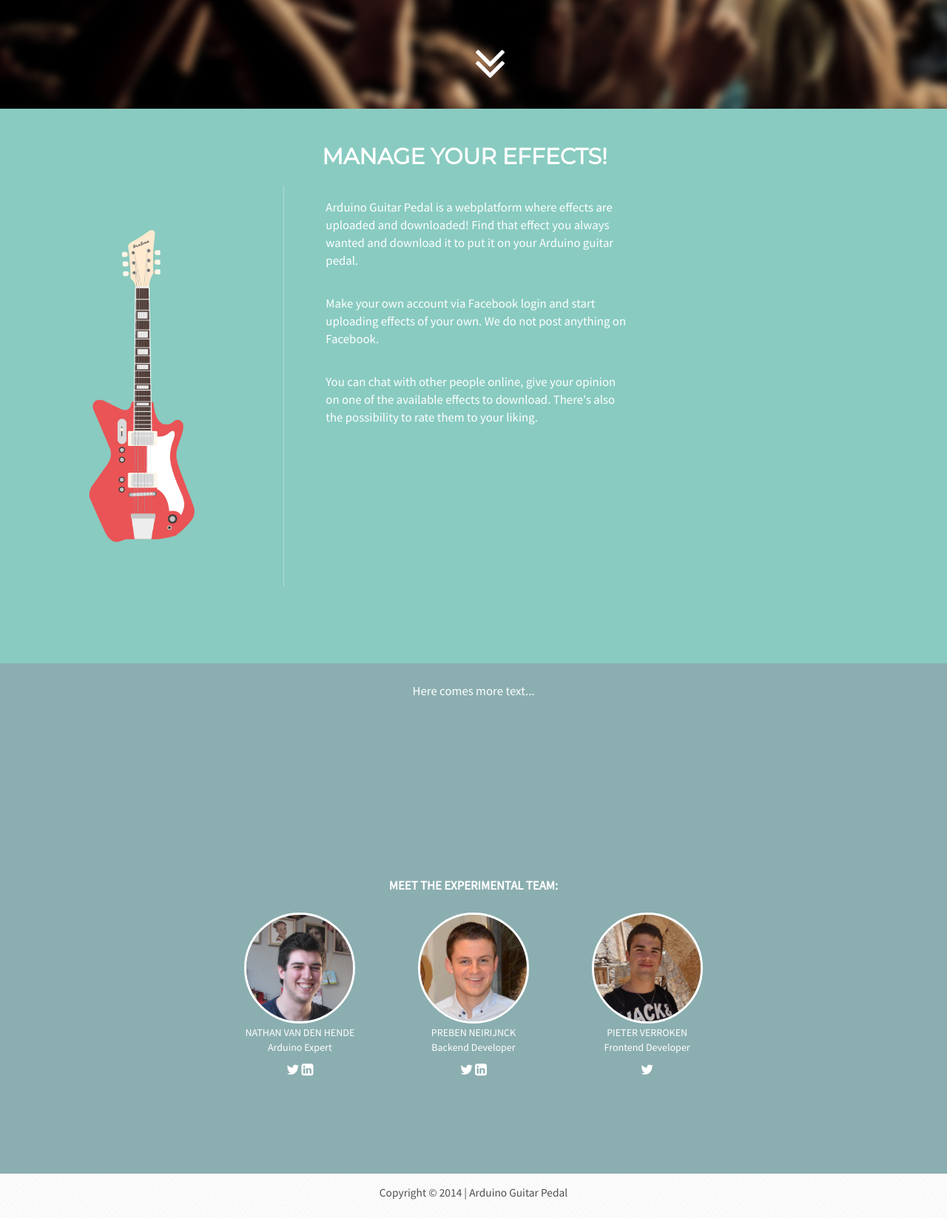
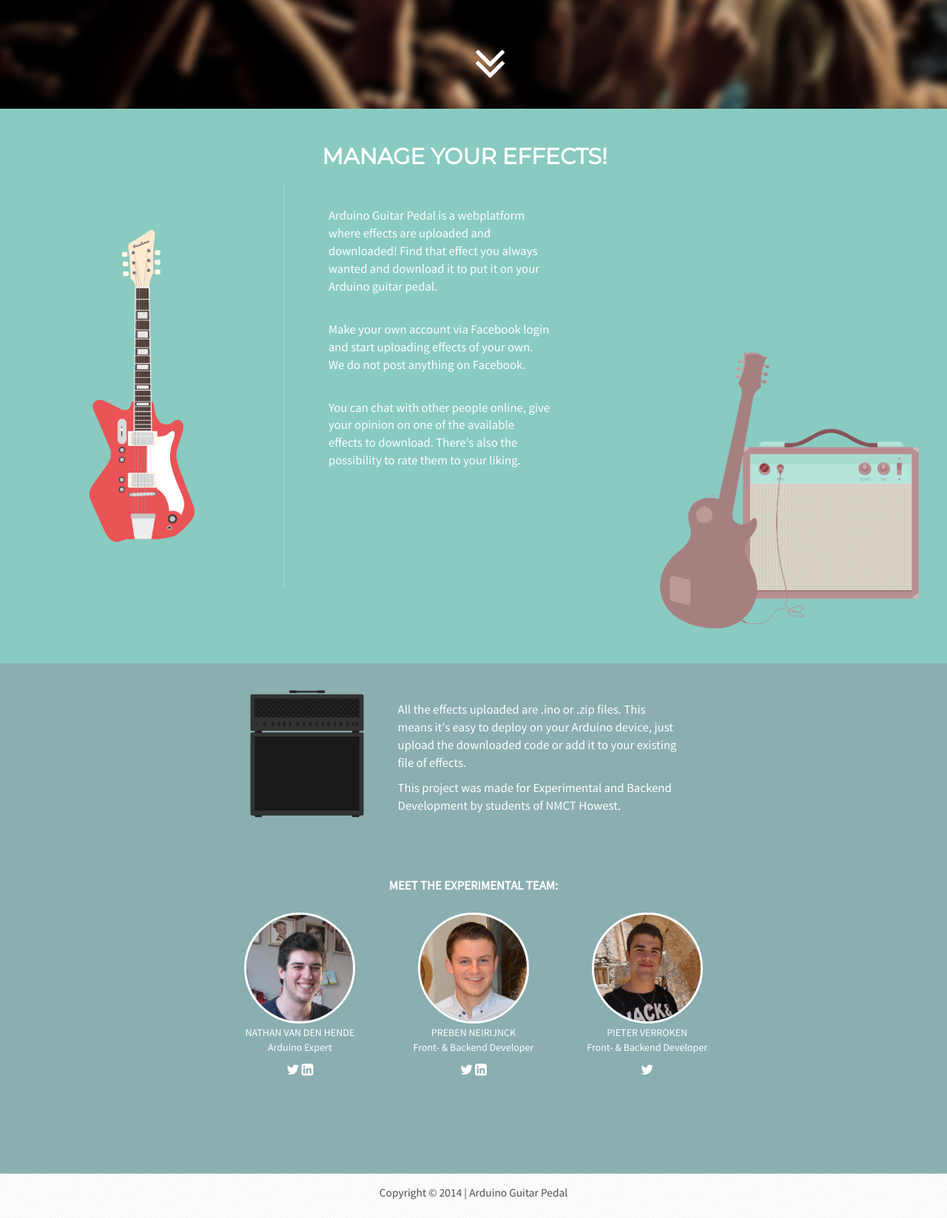
Before and after one commit to Neirijnck/OpenSourceGuitarPedal, a Node server app: template views/pages/index.ejs in a window 1280 px wide. Shown: the part 653-2300 px from the top of the page at 74% size. Run offline with Node 20, Linux system fonts and the light colour scheme; the template is opened without the code that fills it, so the values that code supplies are empty; some libraries are stand-ins or nearby versions.

Commit message:
Design - V4.1 - Index page done

```diff
--- a/public/stylesheets/style.css
+++ b/public/stylesheets/style.css
@@ -129,41 +129,52 @@ h1 {
     text-transform: uppercase;
     font-weight: bold;
     color: white;
-    margin: 5%;
+    margin: 3%;
 }
 
 #second-content
 {
     position: absolute;
-    width: 40%;
+    width: 67%;
     height: 94%;
     left: 32%;
     top: 3%;
+}
+
+#second-guitar
+{
+    position: absolute;
+    bottom: 25px;
+    right: 25px;
 }
 
 #second-text
 {
     font-size: 1.2em;
     color: #ffffff;
-    margin-left: 6%;
-    margin-top: 8%;
-    width: 80%;
+    margin-left: 4%;
+    margin-top: 3%;
+    width: 35%;
+    float: left;
 }
 
 #third
 {
     background-color: #8baeb0;
     height: calc(100vh - 110px);
+    background-image: url('../images/amp.png');
+    background-size: 12%;
+    background-position: 30% 7%;
+    background-repeat: no-repeat;
+    position: relative;
 }
 
 #third-text
 {
-    margin-left: auto ;
-    margin-right: auto ;
-    padding-top: 2%;
-    width: 55%;
+    margin-left: 42%;
+    padding-top: 4%;
+    width: 30%;
     height: 40%;
-    text-align: center;
 }
 
 #third-text p
--- a/views/pages/index.ejs
+++ b/views/pages/index.ejs
@@ -22,20 +22,24 @@
         <div id="second-content">
             <h2>Manage your effects!</h2>
             <div id="second-text">
-            <p>Arduino Guitar Pedal is a webplatform where effects are uploaded and downloaded!
-                Find that effect you always wanted and download it to put it on your Arduino guitar pedal.</p>
+                <p>Arduino Guitar Pedal is a webplatform where effects are uploaded and downloaded!
+                    Find that effect you always wanted and download it to put it on your Arduino guitar pedal.</p>
                 <br />
                 <p>Make your own account via Facebook login and start uploading effects of your own. We do not post anything on Facebook.</p>
                 <br />
                 <p>You can chat with other people online, give your opinion on one of the available effects to download. There's also the possibility to rate them to your liking.</p>
             </div>
+
+            <img id="second-guitar" src="/images/guitar_amp.png" width="350px">
+
         </div>
 
     </section>
     <section class="mainsection page" id="third">
 
         <div id="third-text">
-            <p>Here comes more text...</p>
+            <p>All the effects uploaded are .ino or .zip files. This means it's easy to deploy on your Arduino device, just upload the downloaded code or add it to your existing file of effects.</p>
+            <p>This project was made for Experimental and Backend Development by students of NMCT Howest.</p>
         </div>
 
         <div id="creators">
@@ -50,14 +54,14 @@
             <div class="team-member">
                 <img src="/images/preben.png" class="img img-circle creator">
                 <p class="team-member-name">Preben Neirijnck</p>
-                <p>Backend Developer</p>
+                <p>Front- & Backend Developer</p>
                 <a href="https://twitter.com/preben353" class="fa fa-twitter fa-lg"></a>
                 <a href="https://www.linkedin.com/pub/preben-neirijnck/67/490/b31" class="fa fa-linkedin-square fa-lg"></a>
             </div>
             <div class="team-member">
                 <img src="/images/pieter.png" class="img img-circle creator">
                 <p class="team-member-name">Pieter Verroken</p>
-                <p>Frontend Developer</p>
+                <p>Front- & Backend Developer</p>
                 <a href="https://twitter.com/pieverr" class="fa fa-twitter fa-lg"></a>
             </div>
         </div>
```
Also changed, not shown: public/images/amp.png (added), public/images/background3.png (deleted), public/images/guitar.svg (deleted), public/images/guitar_amp.png (added), public/images/pattern.png (deleted).
